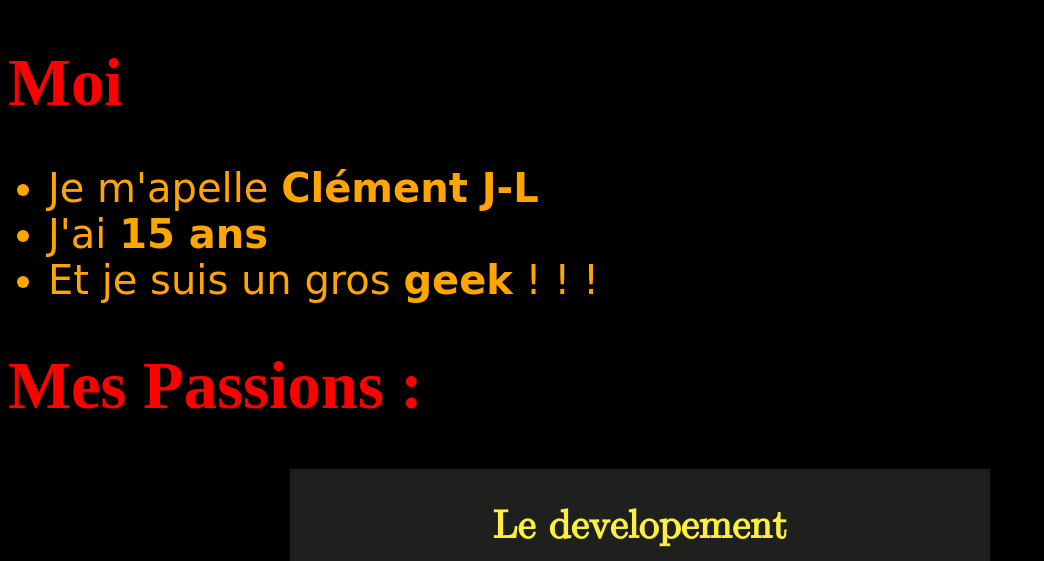
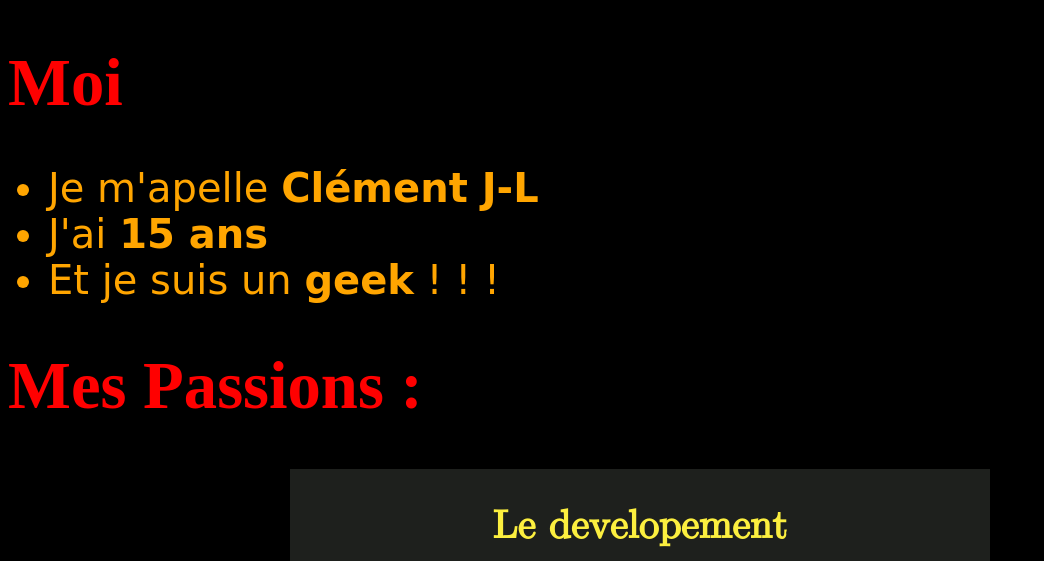
Before and after one commit to ClementJ-L/ClementJ-L.github.io, a plain HTML site: page index.html in a window 1280 px wide. Shown: the top 561 px of the page, without its empty margins (0-1044 px from the left). Drawn offline with Linux system fonts and the light colour scheme.

Commit message:
suppresion_gros

```diff
--- a/index.html
+++ b/index.html
@@ -12,7 +12,7 @@
     <ul>
       <li>Je m'apelle <strong>Clément J-L</strong></li>
       <li>J'ai <strong>15 ans</strong></li>
-      <li>Et je suis un gros <strong>geek</strong> ! ! !</li>
+      <li>Et je suis un <strong>geek</strong> ! ! !</li>
     </ul>
     <h1>Mes Passions :</h1>
     <div id="passions">
```
